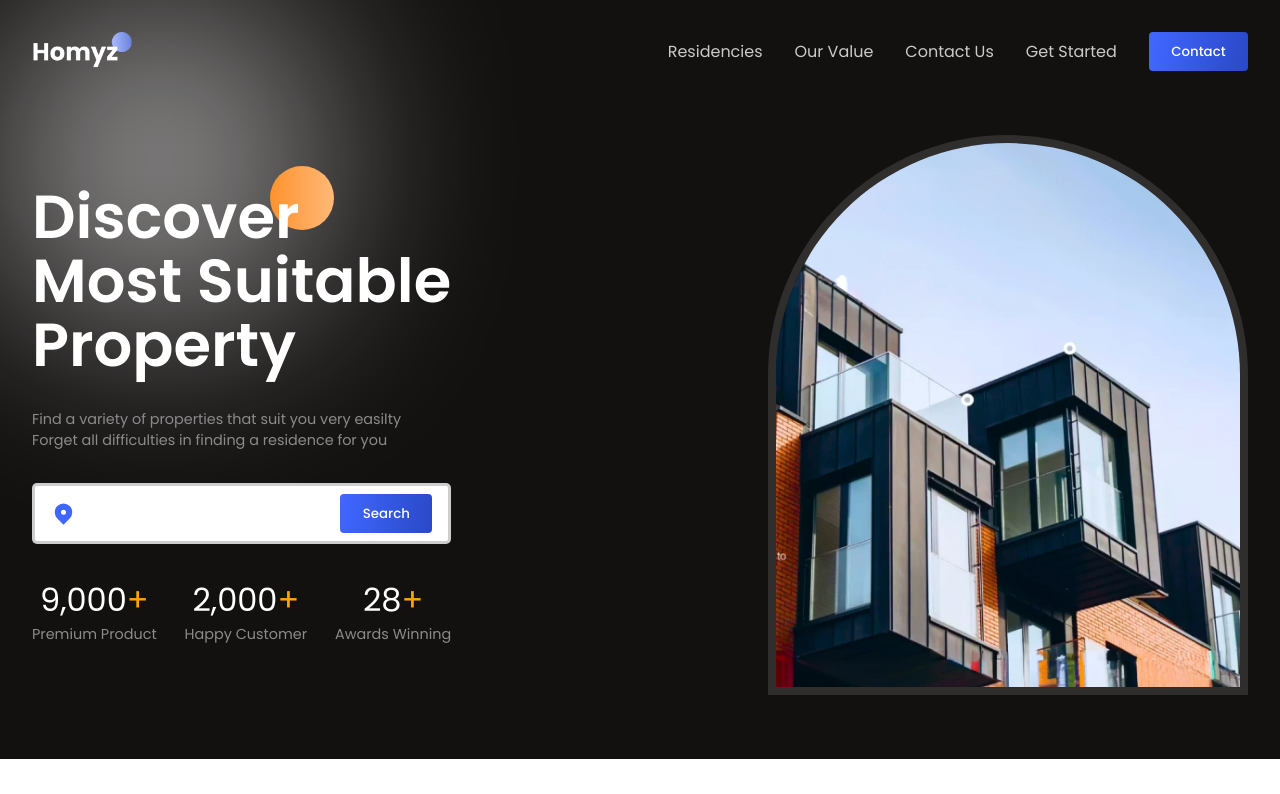
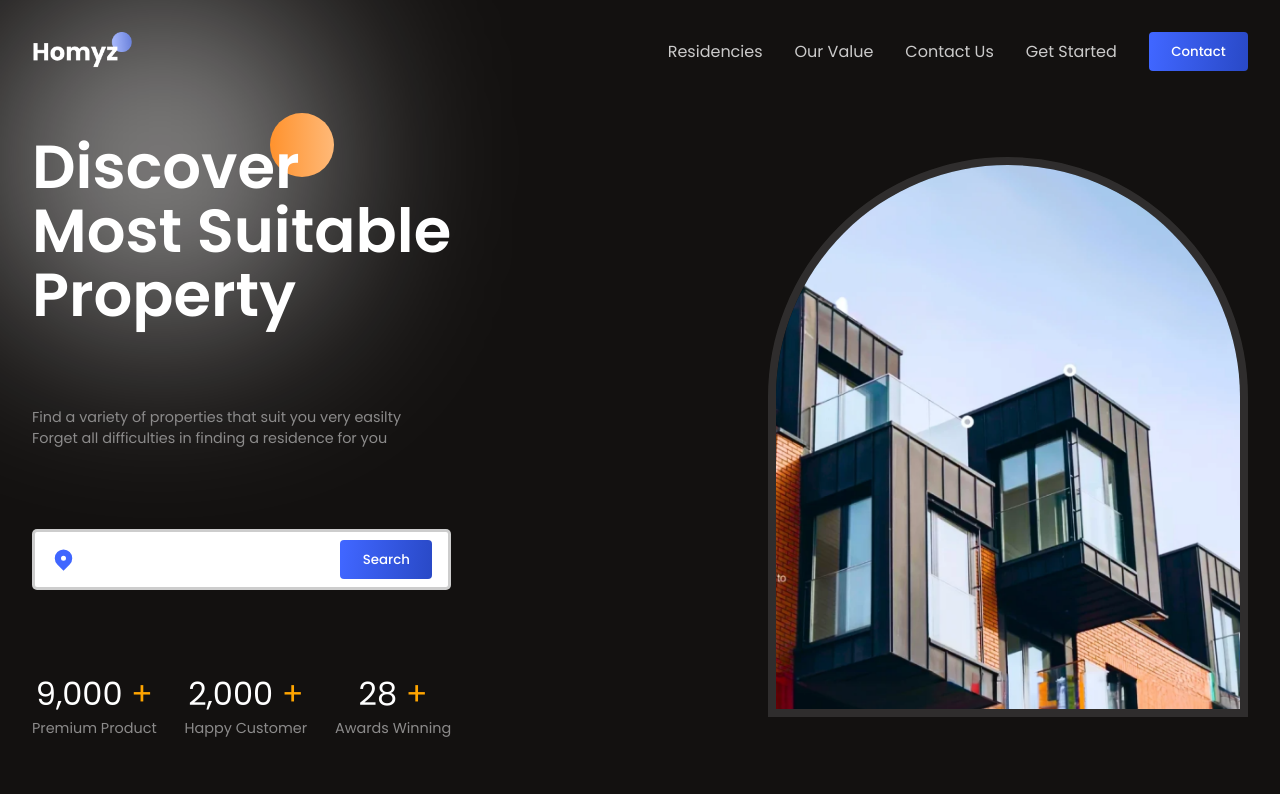
Before and after one commit to MenatallaGomaa/RealEstateWebsite, a React (Vite) app: page / in a window 1280 px wide. Shown: the top 794 px of the page. Built offline with nearby package versions, Linux system fonts and the light colour scheme.

Commit message:
adding animations to the Hero section

```diff
--- a/package.json
+++ b/package.json
@@ -11,6 +11,7 @@
   },
   "dependencies": {
     "countup": "^1.8.2",
+    "framer-motion": "^11.0.3",
     "leaflet": "^1.9.4",
     "react": "^18.2.0",
     "react-accessible-accordion": "^5.0.0",
--- a/src/components/Hero/Hero.jsx
+++ b/src/components/Hero/Hero.jsx
@@ -1,27 +1,32 @@
 import "./Hero.css";
 import { HiLocationMarker } from "react-icons/hi";
 import CountUp from "react-countup";
+import { motion } from "framer-motion";
 
 const Hero = () => {
   return (
     <section className="hero-wrapper">
       <div className="paddings innerWidth flexCenter hero-container">
         {/* left side */}
-        <div className="hero-left">
+        <div className="flexColStart hero-left">
           <div className="hero-title">
             <div className="orange-circle" />
-            <h1>
+            <motion.h1
+              initial={{ y: "2rem", opacity: 0 }}
+              animate={{ y: 0, opacity: 1 }}
+              transition={{
+                duration: 2,
+                type: "ease-in",
+              }}
+            >
               Discover <br />
-              Most Suitable <br /> Property
-            </h1>
+              Most Suitable
+              <br /> Property
+            </motion.h1>
           </div>
-          <div className="flexColStart flexhero-des">
-            <span className="secondaryText">
-              Find a variety of properties that suit you very easilty
-            </span>
-            <span className="secondaryText">
-              Forget all difficulties in finding a residence for you
-            </span>
+          <div className="flexColStart secondaryText flexhero-des">
+            <span>Find a variety of properties that suit you very easilty</span>
+            <span>Forget all difficulties in finding a residence for you</span>
           </div>
 
           <div className="flexCenter search-bar">
@@ -33,24 +38,21 @@
           <div className="flexCenter stats">
             <div className="flexColCenter stat">
               <span>
-                <CountUp start={8800} end={9000} duration={4} />
-                <span>+</span>
+                <CountUp start={8800} end={9000} duration={4} /> <span>+</span>
               </span>
               <span className="secondaryText">Premium Product</span>
             </div>
 
             <div className="flexColCenter stat">
               <span>
-                <CountUp start={1950} end={2000} duration={4} />
-                <span>+</span>
+                <CountUp start={1950} end={2000} duration={4} /> <span>+</span>
               </span>
               <span className="secondaryText">Happy Customer</span>
             </div>
 
             <div className="flexColCenter stat">
               <span>
-                <CountUp end={28} />
-                <span>+</span>
+                <CountUp end={28} /> <span>+</span>
               </span>
               <span className="secondaryText">Awards Winning</span>
             </div>
@@ -58,8 +60,18 @@
         </div>
 
         {/* right side */}
-        <div className="image-container">
-          <img src="./hero-image.png" alt="houses" />
+        <div className="flexCenter hero-right">
+          <motion.div
+            initial={{ x: "7rem", opacity: 0 }}
+            animate={{ x: 0, opacity: 1 }}
+            transition={{
+              duration: 2,
+              type: "ease-in",
+            }}
+            className="image-container"
+          >
+            <img src="./hero-image.png" alt="houses" />
+          </motion.div>
         </div>
       </div>
     </section>
```
Also changed, not shown: 1 other file (tests, documents, lock files or other folders).
